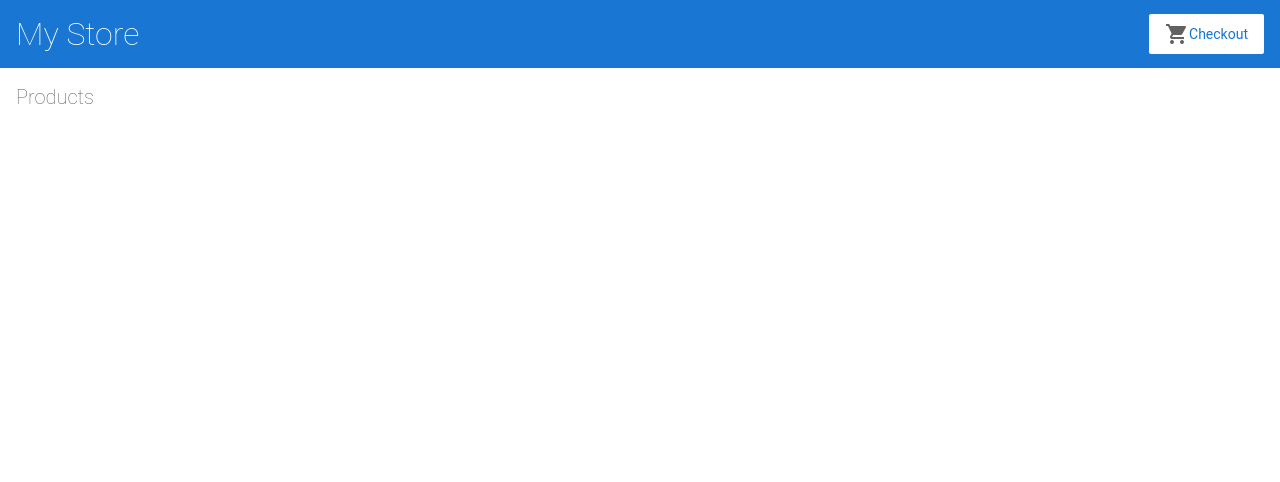
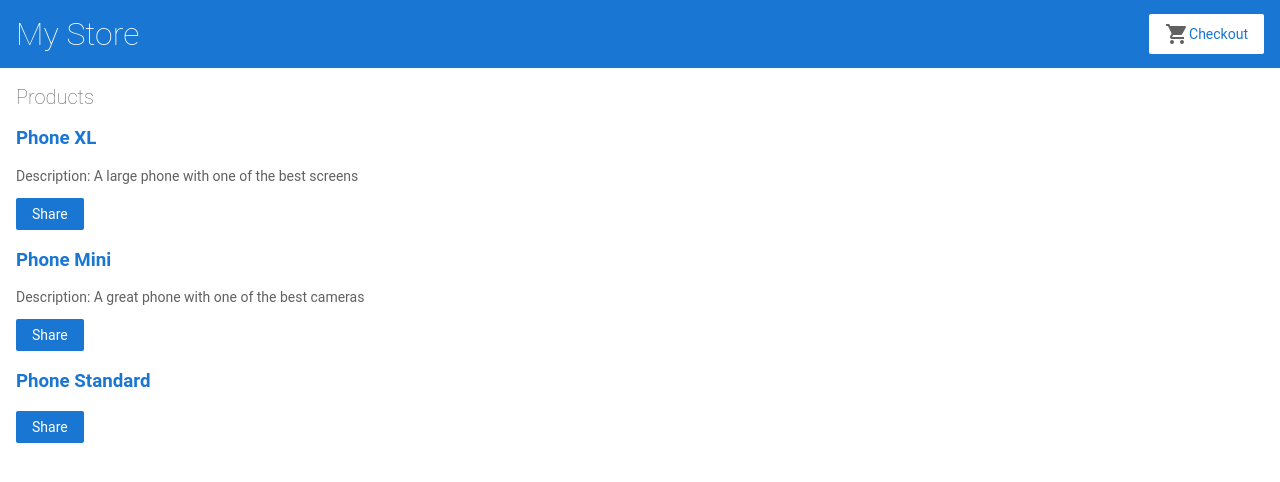
Before and after one commit to aleongit/angular_start, an Angular app: page / in a window 1280 px wide. Shown: the top 482 px of the page. Built offline with nearby package versions, Linux system fonts and the light colour scheme.

Commit message:
feat: create the product list

```diff
--- a/src/app/product-list/product-list.component.html
+++ b/src/app/product-list/product-list.component.html
@@ -1 +1,19 @@
 <h2>Products</h2>
+
+<div *ngFor="let product of products">
+
+    <h3>
+        <a [title]="product.name + ' details'">
+            {{ product.name }}
+        </a>
+    </h3>
+
+    <p *ngIf="product.description">
+        Description: {{ product.description }}
+    </p>
+
+    <button type="button" (click)="share()">
+        Share
+    </button>
+
+</div>
```
Also changed, not shown: 1 other file (tests, documents, lock files or other folders).
